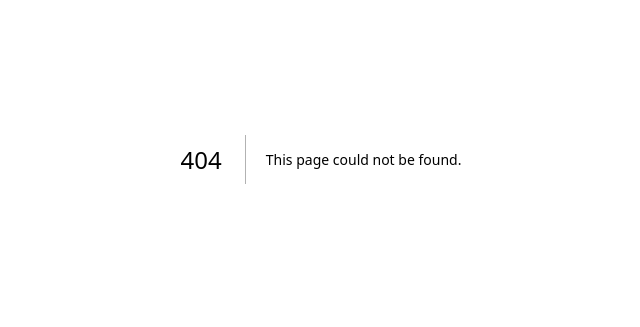
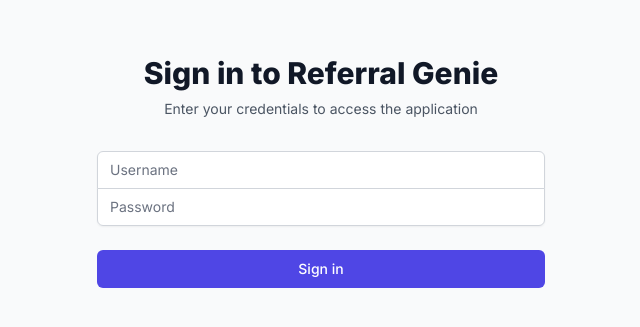
Before and after one commit to cgmartin0310/referral-genie, a Next.js app: page /login in a window 1280 px wide. Before the commit this address had no page. Shown: the part 241-568 px from the top of the page, without its empty margins (319-959 px from the left). Built offline with nearby package versions, Linux system fonts and the light colour scheme.

Commit message:
Add simple login authentication with NextAuth.js - default credentials: admin/referralgenie2024

```diff
--- /dev/null
+++ b/src/app/api/auth/[...nextauth]/route.ts
@@ -0,0 +1,57 @@
+import NextAuth from 'next-auth';
+import CredentialsProvider from 'next-auth/providers/credentials';
+import { NextAuthOptions } from 'next-auth';
+
+const authOptions: NextAuthOptions = {
+  providers: [
+    CredentialsProvider({
+      name: 'Credentials',
+      credentials: {
+        username: { label: "Username", type: "text", placeholder: "admin" },
+        password: { label: "Password", type: "password" }
+      },
+      async authorize(credentials) {
+        // Simple hardcoded credentials - you can change these
+        const validUsername = process.env.AUTH_USERNAME || 'admin';
+        const validPassword = process.env.AUTH_PASSWORD || 'referralgenie2024';
+
+        if (credentials?.username === validUsername && credentials?.password === validPassword) {
+          return {
+            id: '1',
+            name: credentials.username,
+            email: `${credentials.username}@referralgenie.com`
+          };
+        }
+
+        return null;
+      }
+    })
+  ],
+  pages: {
+    signIn: '/login',
+    error: '/login',
+  },
+  session: {
+    strategy: 'jwt',
+    maxAge: 30 * 24 * 60 * 60, // 30 days
+  },
+  secret: process.env.NEXTAUTH_SECRET || 'your-secret-key-here-change-in-production',
+  callbacks: {
+    async jwt({ token, user }) {
+      if (user) {
+        token.id = user.id;
+      }
+      return token;
+    },
+    async session({ session, token }) {
+      if (session.user) {
+        session.user.id = token.id as string;
+      }
+      return session;
+    },
+  },
+};
+
+const handler = NextAuth(authOptions);
+
+export { handler as GET, handler as POST };
--- /dev/null
+++ b/src/app/login/page.tsx
@@ -0,0 +1,100 @@
+'use client';
+
+import { useState } from 'react';
+import { signIn } from 'next-auth/react';
+import { useRouter } from 'next/navigation';
+import { toast } from 'react-hot-toast';
+
+export default function LoginPage() {
+  const [username, setUsername] = useState('');
+  const [password, setPassword] = useState('');
+  const [isLoading, setIsLoading] = useState(false);
+  const router = useRouter();
+
+  const handleSubmit = async (e: React.FormEvent) => {
+    e.preventDefault();
+    setIsLoading(true);
+
+    try {
+      const result = await signIn('credentials', {
+        username,
+        password,
+        redirect: false,
+      });
+
+      if (result?.error) {
+        toast.error('Invalid username or password');
+      } else {
+        toast.success('Login successful!');
+        router.push('/');
+        router.refresh();
+      }
+    } catch (error) {
+      toast.error('An error occurred during login');
+    } finally {
+      setIsLoading(false);
+    }
+  };
+
+  return (
+    <div className="min-h-screen flex items-center justify-center bg-gray-50 py-12 px-4 sm:px-6 lg:px-8">
+      <div className="max-w-md w-full space-y-8">
+        <div>
+          <h2 className="mt-6 text-center text-3xl font-extrabold text-gray-900">
+            Sign in to Referral Genie
+          </h2>
+          <p className="mt-2 text-center text-sm text-gray-600">
+            Enter your credentials to access the application
+          </p>
+        </div>
+        <form className="mt-8 space-y-6" onSubmit={handleSubmit}>
+          <input type="hidden" name="remember" value="true" />
+          <div className="rounded-md shadow-sm -space-y-px">
+            <div>
+              <label htmlFor="username" className="sr-only">
+                Username
+              </label>
+              <input
+                id="username"
+                name="username"
+                type="text"
+                autoComplete="username"
+                required
+                className="appearance-none rounded-none relative block w-full px-3 py-2 border border-gray-300 placeholder-gray-500 text-gray-900 rounded-t-md focus:outline-none focus:ring-indigo-500 focus:border-indigo-500 focus:z-10 sm:text-sm"
+                placeholder="Username"
+                value={username}
+                onChange={(e) => setUsername(e.target.value)}
+              />
+            </div>
+            <div>
+              <label htmlFor="password" className="sr-only">
+                Password
+              </label>
+              <input
+                id="password"
+                name="password"
+                type="password"
+                autoComplete="current-password"
+                required
+                className="appearance-none rounded-none relative block w-full px-3 py-2 border border-gray-300 placeholder-gray-500 text-gray-900 rounded-b-md focus:outline-none focus:ring-indigo-500 focus:border-indigo-500 focus:z-10 sm:text-sm"
+                placeholder="Password"
+                value={password}
+                onChange={(e) => setPassword(e.target.value)}
+              />
+            </div>
+          </div>
+
+          <div>
+            <button
+              type="submit"
+              disabled={isLoading}
+              className="group relative w-full flex justify-center py-2 px-4 border border-transparent text-sm font-medium rounded-md text-white bg-indigo-600 hover:bg-indigo-700 focus:outline-none focus:ring-2 focus:ring-offset-2 focus:ring-indigo-500 disabled:opacity-50 disabled:cursor-not-allowed"
+            >
+              {isLoading ? 'Signing in...' : 'Sign in'}
+            </button>
+          </div>
+        </form>
+      </div>
+    </div>
+  );
+}
--- a/src/app/providers.tsx
+++ b/src/app/providers.tsx
@@ -1,6 +1,7 @@
 'use client'
 
 import { QueryClient, QueryClientProvider } from '@tanstack/react-query'
+import { SessionProvider } from 'next-auth/react'
 import { useState } from 'react'
 import { Toaster } from 'react-hot-toast'
 
@@ -15,9 +16,11 @@ export function Providers({ children }: { children: React.ReactNode }) {
   }))
 
   return (
-    <QueryClientProvider client={queryClient}>
-      <Toaster position="top-right" />
-      {children}
-    </QueryClientProvider>
+    <SessionProvider>
+      <QueryClientProvider client={queryClient}>
+        <Toaster position="top-right" />
+        {children}
+      </QueryClientProvider>
+    </SessionProvider>
   )
 }
--- a/src/components/Navigation.tsx
+++ b/src/components/Navigation.tsx
@@ -2,13 +2,15 @@
 
 import Link from 'next/link';
 import { usePathname } from 'next/navigation';
+import { signOut, useSession } from 'next-auth/react';
 import {
   HomeIcon,
   UserGroupIcon,
   CalendarIcon,
   MegaphoneIcon,
   ChartBarIcon,
-  MagnifyingGlassIcon
+  MagnifyingGlassIcon,
+  ArrowRightOnRectangleIcon
 } from '@heroicons/react/24/outline';
 
 function classNames(...classes: string[]) {
@@ -26,6 +28,7 @@ export const navigation = [
 
 export default function Navigation() {
   const pathname = usePathname();
+  const { data: session } = useSession();
 
   return (
     <nav className="flex flex-1 flex-col">
@@ -58,6 +61,26 @@ export default function Navigation() {
             ))}
           </ul>
         </li>
+        <li className="mt-auto">
+          <div className="border-t border-gray-200 pt-4">
+            {session?.user && (
+              <div className="px-2 mb-2">
+                <p className="text-xs text-gray-500">Logged in as</p>
+                <p className="text-sm font-medium text-gray-700">{session.user.name}</p>
+              </div>
+            )}
+            <button
+              onClick={() => signOut({ callbackUrl: '/login' })}
+              className="text-gray-700 hover:text-indigo-600 hover:bg-gray-50 group flex gap-x-3 rounded-md p-2 text-sm leading-6 font-semibold w-full"
+            >
+              <ArrowRightOnRectangleIcon
+                className="text-gray-400 group-hover:text-indigo-600 h-6 w-6 shrink-0"
+                aria-hidden="true"
+              />
+              Sign out
+            </button>
+          </div>
+        </li>
       </ul>
     </nav>
   );
```
Also changed, not shown: package.json (+11 -12 lines), render.yaml (+8 -0 lines), src/middleware.ts (added, +35 -0 lines), src/types/next-auth.d.ts (added, +13 -0 lines), 1 other file (tests, documents, lock files or other folders).
